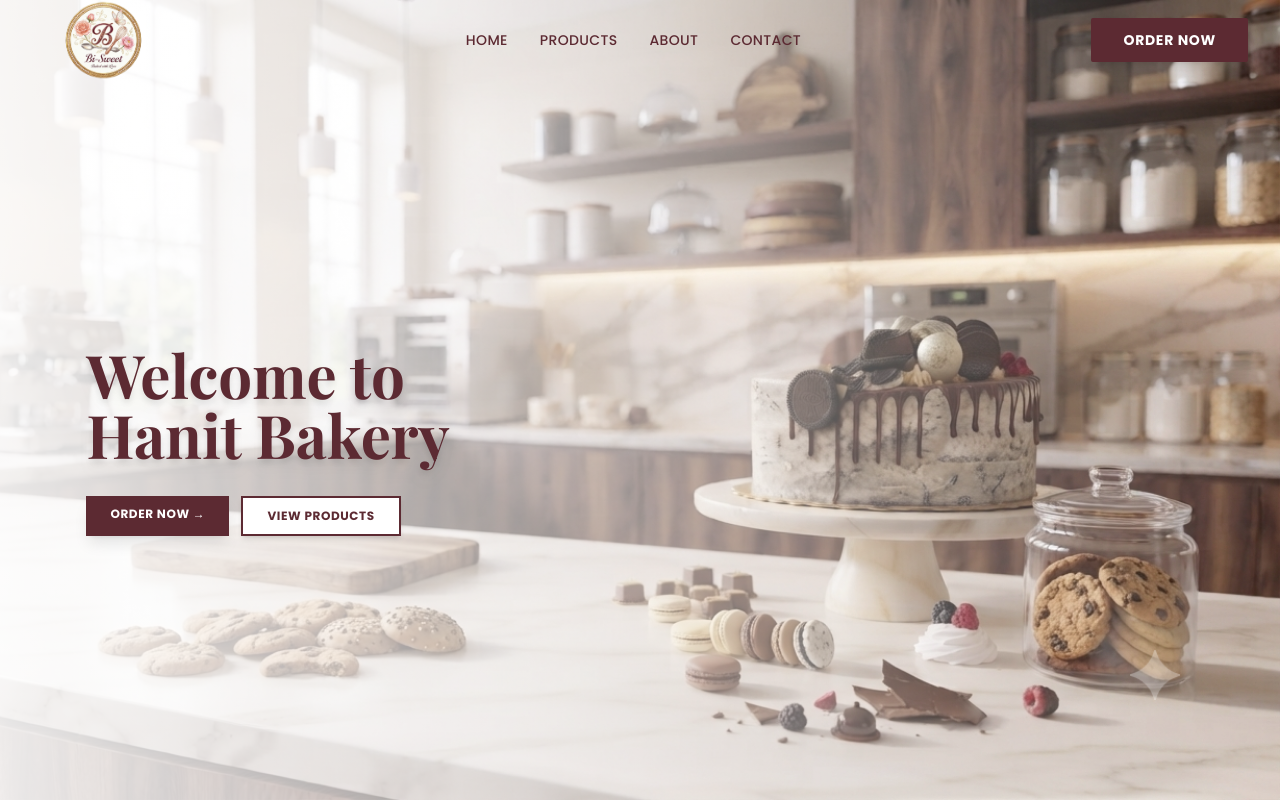
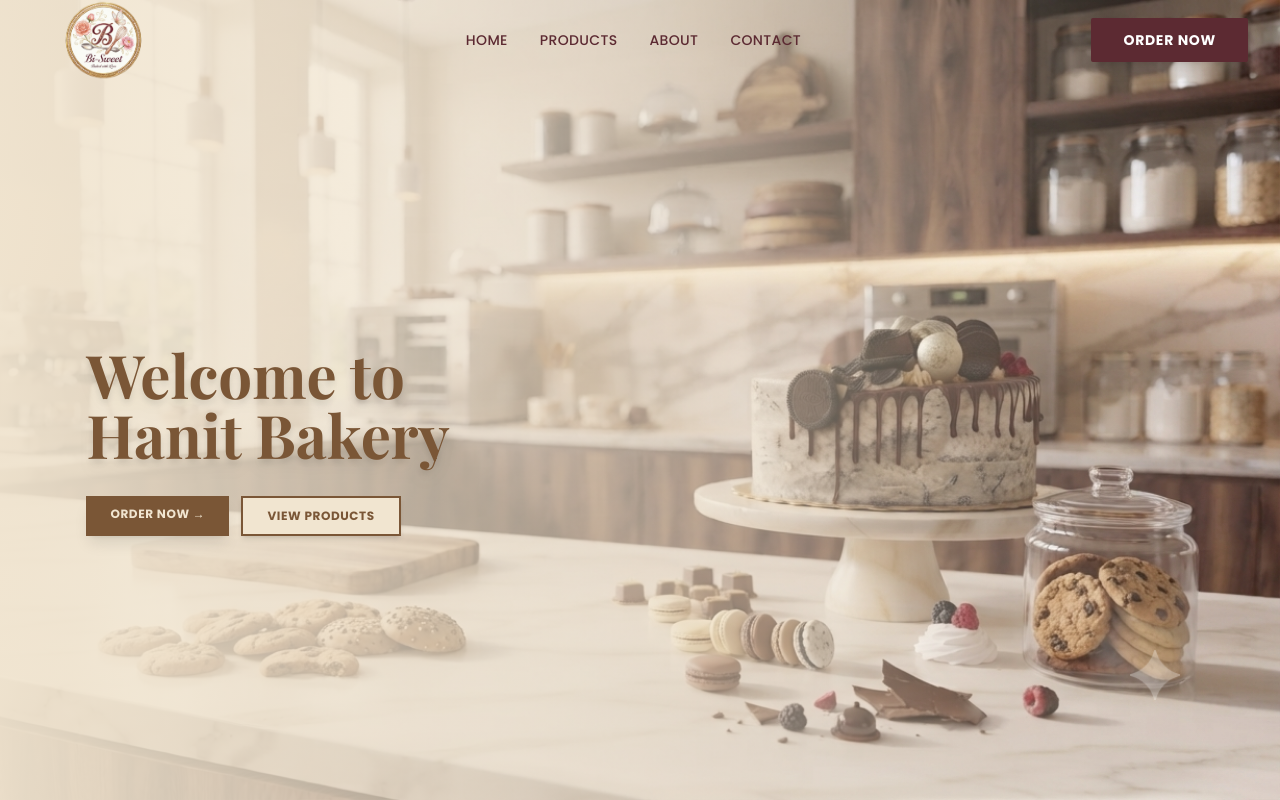
Before and after one commit to SifenAbduselam/hanit-bakery, a React (Vite) app in the folder frontend/: page / in a window 1280 px wide. Shown: the top 800 px of the page. Built offline with nearby package versions, Linux system fonts and the light colour scheme; a web font is replaced by a local one.

Commit message:
about.jsx

```diff
--- a/frontend/src/pages/Home.jsx
+++ b/frontend/src/pages/Home.jsx
@@ -12,8 +12,8 @@ export default function Home() {
       className="relative h-screen w-full overflow-hidden bg-cover bg-right-bottom bg-no-repeat bg-fixed"
       style={{ backgroundImage: `url(${heroBg})` }}
     >
-      {/* OVERLAY */}
-      <div className="absolute inset-0 bg-gradient-to-r from-white/90 via-white/50 to-transparent" />
+      {/* OVERLAY - Updated to match new palette */}
+      <div className="absolute inset-0 bg-gradient-to-r from-bakery-cream/95 via-bakery-cream/60 to-transparent" />
 
       {/* Content - Moved slightly down with pt-20 */}
       <div className="relative z-10 w-full h-full flex items-center px-4 sm:px-6 lg:px-8 pt-20">
@@ -25,24 +25,24 @@ export default function Home() {
             <div className="lg:col-span-4 lg:col-start-1 text-left -ml-4 lg:-ml-12">
 
               {/* Two lines: Welcome to / Hanit Bakery */}
-              <h1 className="text-4xl md:text-5xl lg:text-6xl font-serif font-bold text-[#5C2A32] leading-tight mb-6 animate-slide-up drop-shadow-lg" style={{ animationDelay: '0.2s' }}>
+              <h1 className="text-4xl md:text-5xl lg:text-6xl font-serif font-bold text-bakery-dark leading-tight mb-6 animate-slide-up drop-shadow-lg" style={{ animationDelay: '0.2s' }}>
                 Welcome to<br />Hanit Bakery
               </h1>
 
-              <p className="text-[#5C2A32]/90 text-sm md:text-base mb-8 max-w-sm animate-slide-up font-medium leading-relaxed" style={{ animationDelay: '0.4s' }}>
+              <p className="text-bakery-dark/90 text-sm md:text-base mb-8 max-w-sm animate-slide-up font-medium leading-relaxed" style={{ animationDelay: '0.4s' }}>
                 {data.heroText}
               </p>
 
               <div className="flex flex-col sm:flex-row gap-3 animate-slide-up" style={{ animationDelay: '0.6s' }}>
                 <Link
                   to="/booking"
-                  className="inline-block bg-[#5C2A32] text-white hover:bg-[#4A2228] px-6 py-2.5 text-xs font-bold transition-all uppercase tracking-wider hover:scale-105 hover:shadow-2xl text-center shadow-lg"
+                  className="inline-block bg-bakery-dark text-bakery-cream hover:bg-bakery-caramel px-6 py-2.5 text-xs font-bold transition-all uppercase tracking-wider hover:scale-105 hover:shadow-2xl text-center shadow-lg"
                 >
                   Order Now →
                 </Link>
                 <a
                   href="#products"
-                  className="inline-block bg-white border-2 border-[#5C2A32] text-[#5C2A32] hover:bg-[#5C2A32] hover:text-white px-6 py-2.5 text-xs font-bold transition-all uppercase tracking-wider text-center shadow-md"
+                  className="inline-block bg-bakery-cream border-2 border-bakery-dark text-bakery-dark hover:bg-bakery-dark hover:text-bakery-cream px-6 py-2.5 text-xs font-bold transition-all uppercase tracking-wider text-center shadow-md"
                 >
                   View Products
                 </a>
@@ -54,8 +54,6 @@ export default function Home() {
           </div>
         </div>
       </div>
-
-      {/* Scroll Indicator - REMOVED */}
     </section>
   );
 }
```
